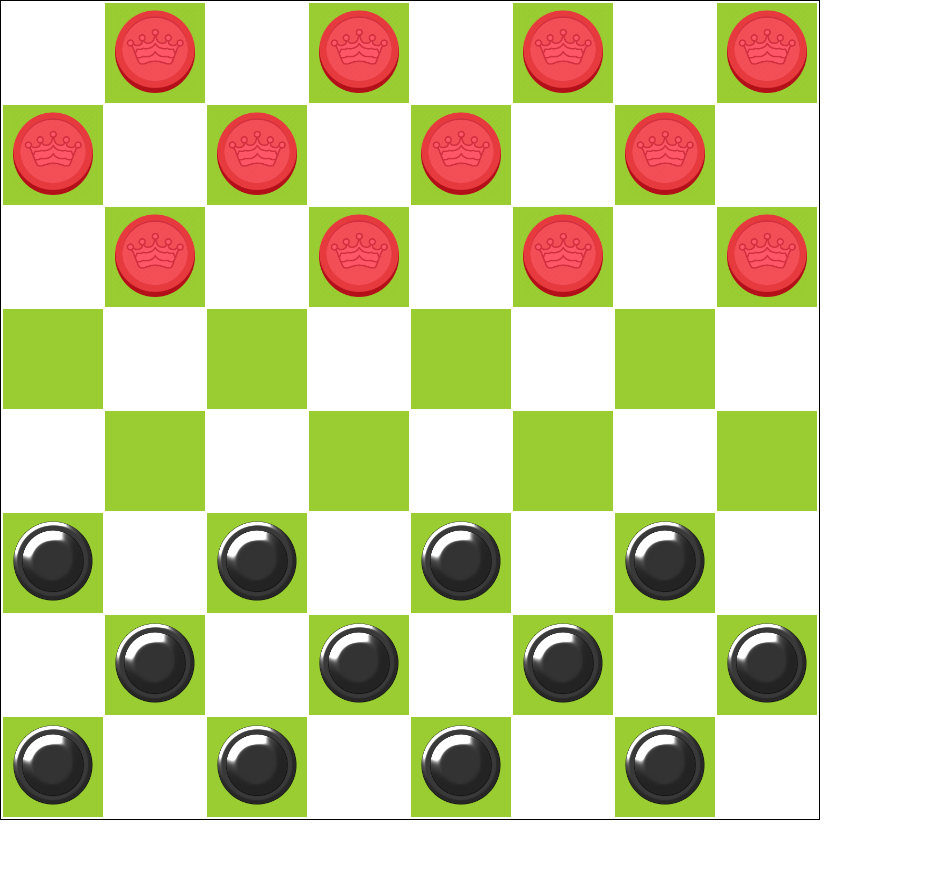
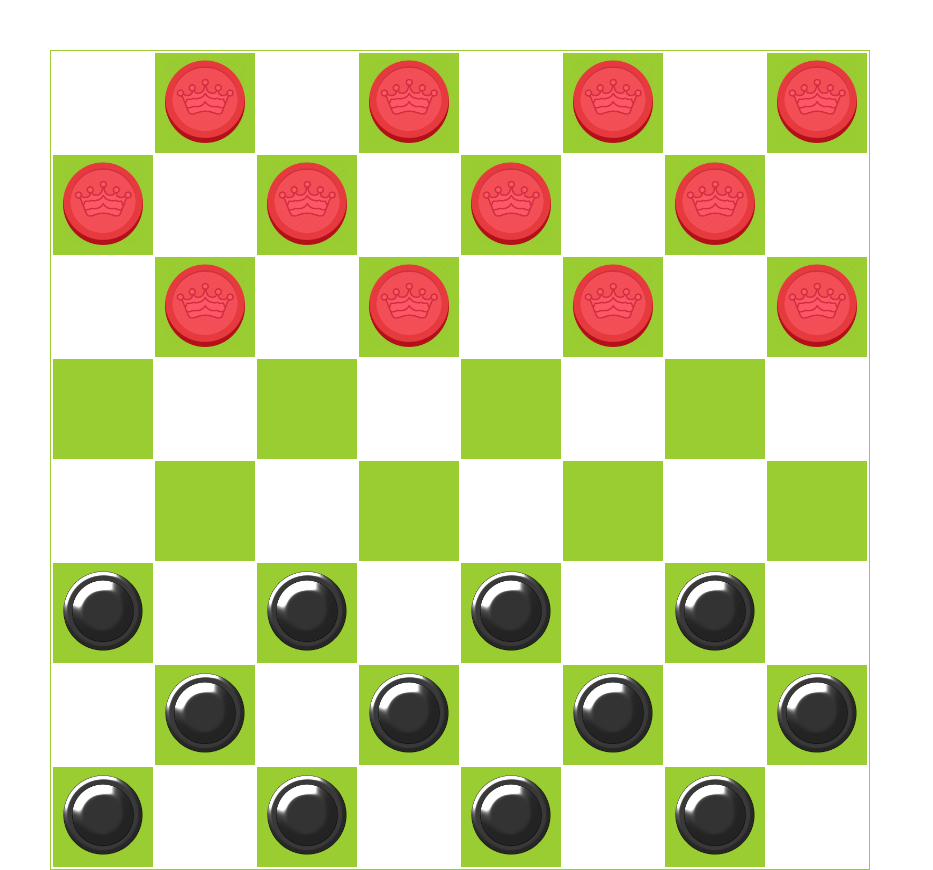
Before and after one commit to laktsoza/Checkers, a plain HTML site: page index.html in a window 1280 px wide. Shown: the whole page, without its empty margins (0-933 px from the left). Before the commit the page ends 820 px from the top, so only its background shows below. Drawn offline with Linux system fonts and the light colour scheme.

Commit message:
backKill

```diff
--- a/script.js
+++ b/script.js
@@ -20,11 +20,13 @@ darks.forEach(element => {
 
 darks.forEach(element => {
     element.addEventListener("drop", e => {
+        let id = e.dataTransfer.getData('id');
+        let takenDraughts = document.getElementById(id);
+
         if (e.target.tagName !== 'TD' || e.target.firstElementChild) {
+            takenDraughts.removeAttribute('id');
             return;
         }
-        let id = e.dataTransfer.getData('id');
-        let takenDraughts = document.getElementById(id);
 
         let difference;
         function differenceCount () {
--- a/style.css
+++ b/style.css
@@ -11,7 +11,8 @@ td {
 }
 
 table {
-    border: 1px solid black;
+    margin: 50px 0 0 50px;
+    border: 1px solid yellowgreen;
 }
 
 .dark {
```
